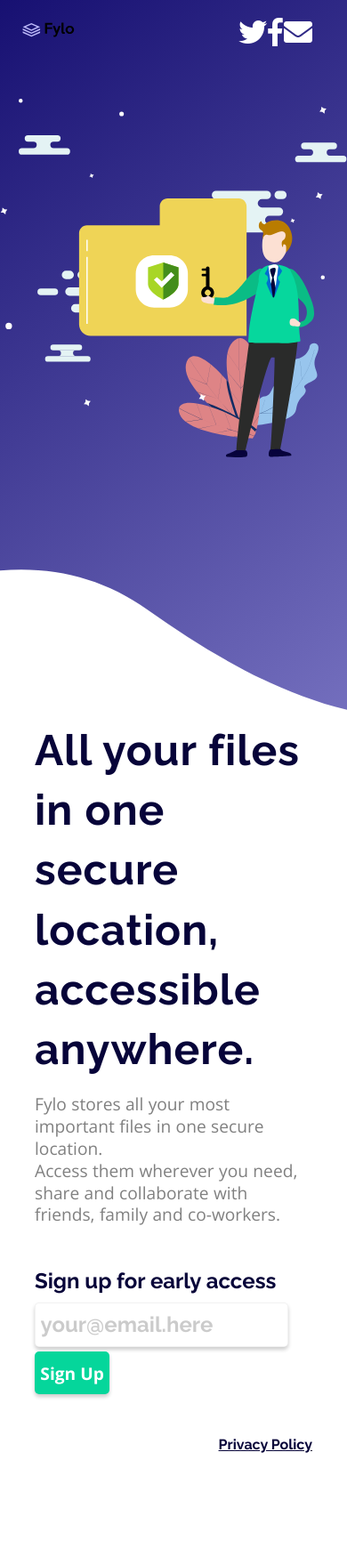
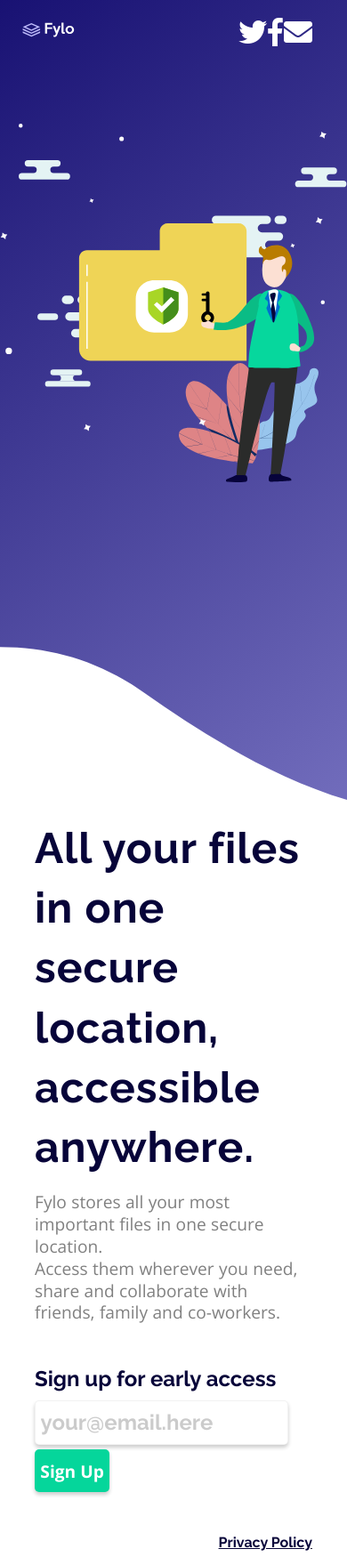
Before and after one commit to drood87/fylo-landing-page, a plain HTML site: page index.html in a window 390 px wide. Shown: the whole page at 89% size. Before the commit the page ends 1654 px from the top, so only its background shows below. Drawn offline with nearby package versions, Linux system fonts and the light colour scheme.

Commit message:
added responsive design/ changed svg color

```diff
--- a/assets/stylesheets/style.css
+++ b/assets/stylesheets/style.css
@@ -43,7 +43,7 @@ input {
 
 .flex--wrapper {
 	display: flex;
-	min-height: 100vh;
+	min-height: 100%;
 }
 
 
@@ -60,12 +60,9 @@ input {
 		background-repeat: no-repeat;
 		position: relative;
 		background-size: cover;
-		height: 810px;
+		height: 920px;
 	}
 
-	.flex--wrapper {
-
-	}
 }
 
 /*=================================*/
@@ -94,6 +91,7 @@ input {
 	padding: 5% 0 5% 5%;
 	width: 90%;
 	}
+
 }
 
 
--- a/index.html
+++ b/index.html
@@ -19,7 +19,7 @@
     <header class="mobile--design">
 
               <div class="company--logo">
-                <img src="./images/logo.svg" alt="Fylo Company Logo">
+                <img src="./images/logo--mobile.svg" alt="Fylo Company Logo">
               </div>
 
               <div class="social--media">
```
Also changed, not shown: images/logo--mobile.svg (added).
